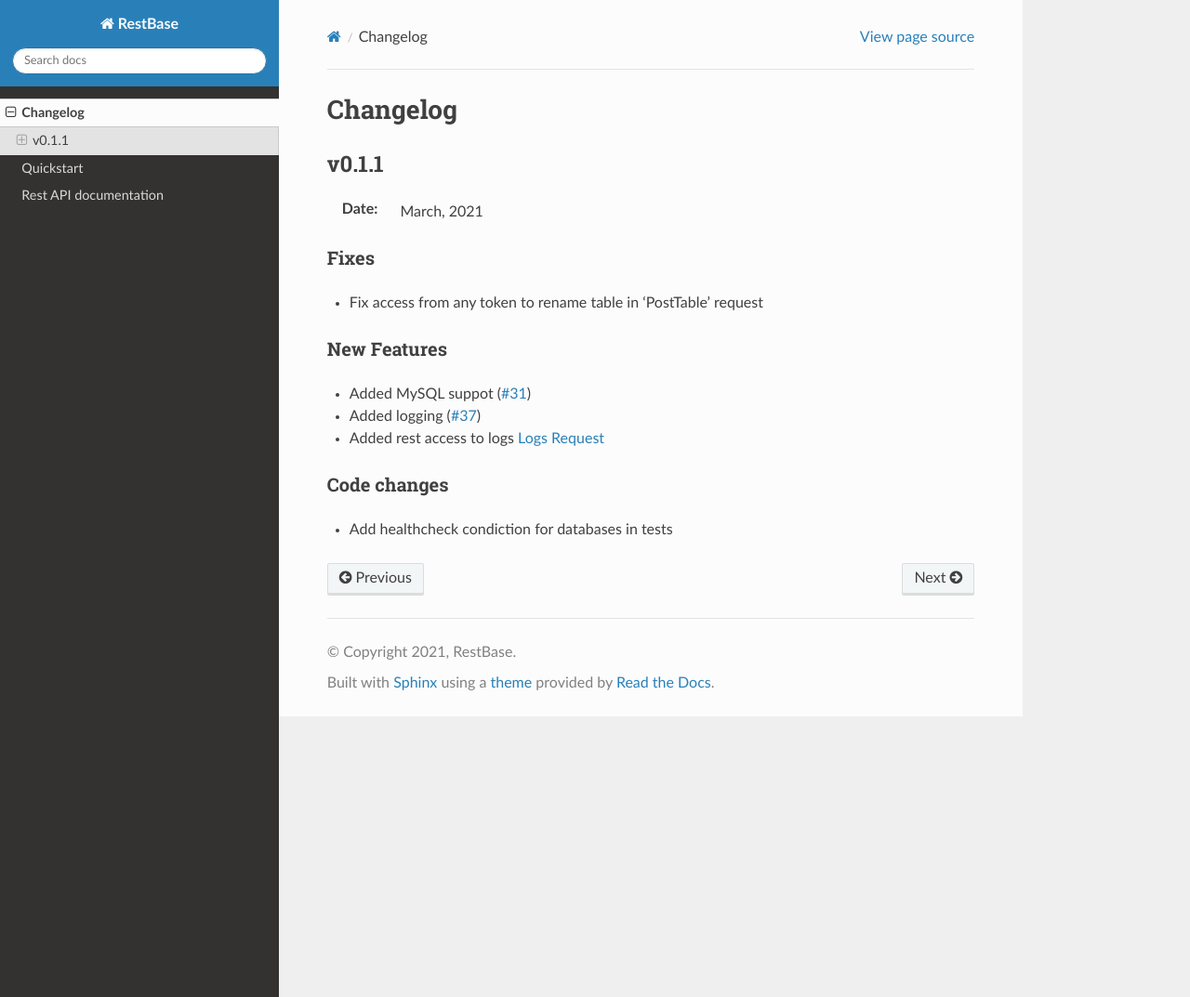
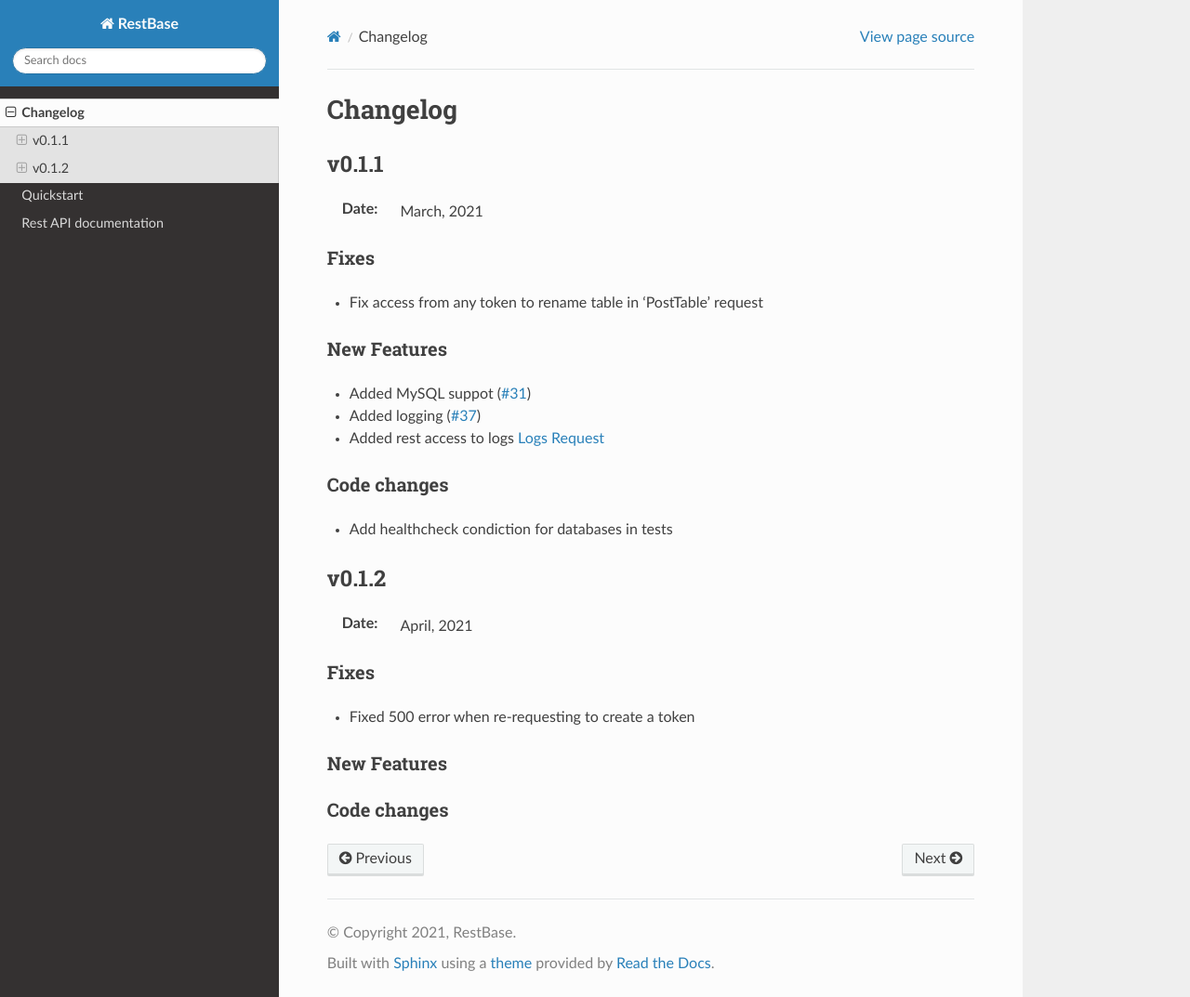
Before and after one commit to RestBasePlatform/rest_docs, a Sphinx documentation site: the page built from docs/source/changelog.rst, in a window 1280 px wide and 1073 px high. Shown: the whole window at 93% size. Built offline with Sphinx 7.4.7 and the Read the Docs theme 2.0.0, drawn with Linux system fonts in a browser that asks for light colours.

Commit message:
RB-58 Fixed 500 error when re-requesting to create a token

```diff
--- a/docs/source/changelog.rst
+++ b/docs/source/changelog.rst
@@ -22,3 +22,21 @@ New Features
 Code changes
 -------------
 * Add healthcheck condiction for databases in tests
+
+
+
+v0.1.2
+======
+
+:Date: April, 2021
+
+Fixes
+-----
+
+* Fixed 500 error when re-requesting to create a token
+
+New Features
+------------
+
+Code changes
+-------------
```
